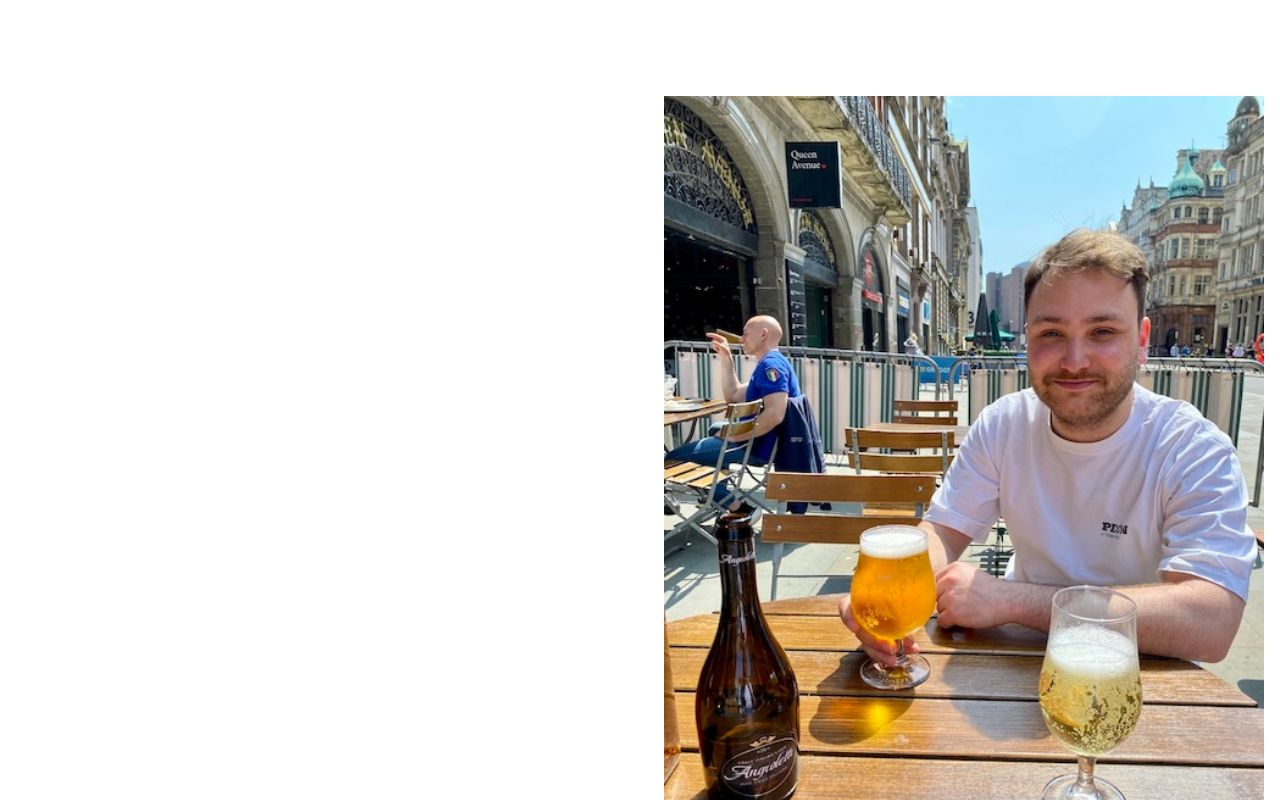
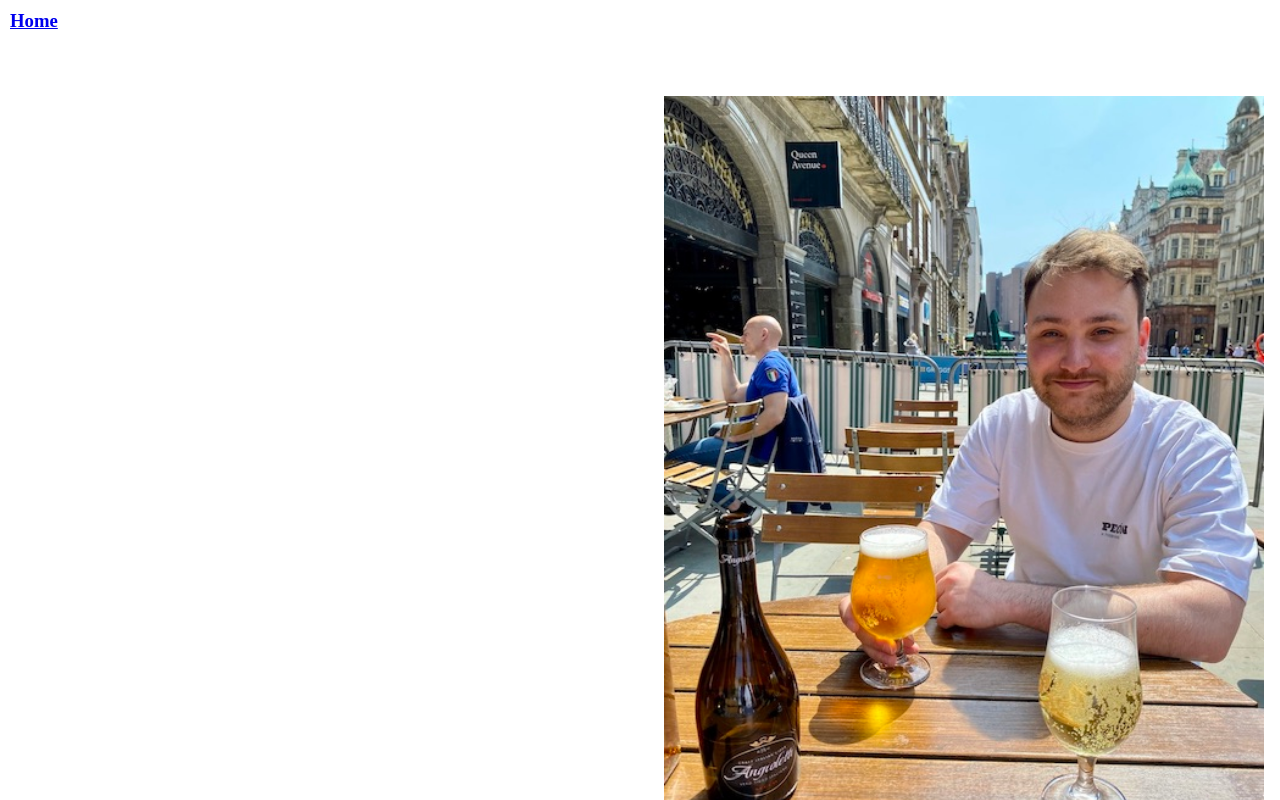
Before and after one commit to nicolasgoetschel/my_portfolio, a plain HTML site: page index.html in a window 1280 px wide. Drawn offline with nearby package versions, Linux system fonts and the light colour scheme.

Commit message:
home button added

```diff
--- a/index.html
+++ b/index.html
@@ -19,7 +19,17 @@
 
   <body>
     <div id="header">
-      <div class="container"></div>
+      <div class="container">
+        <nav>
+          <ul id="sidemenu">
+            <li>
+              <a href="#header">
+                <h3>Home</h3>
+              </a>
+            </li>
+          </ul>
+        </nav>
+      </div>
     </div>
   </body>
 </html>
```
